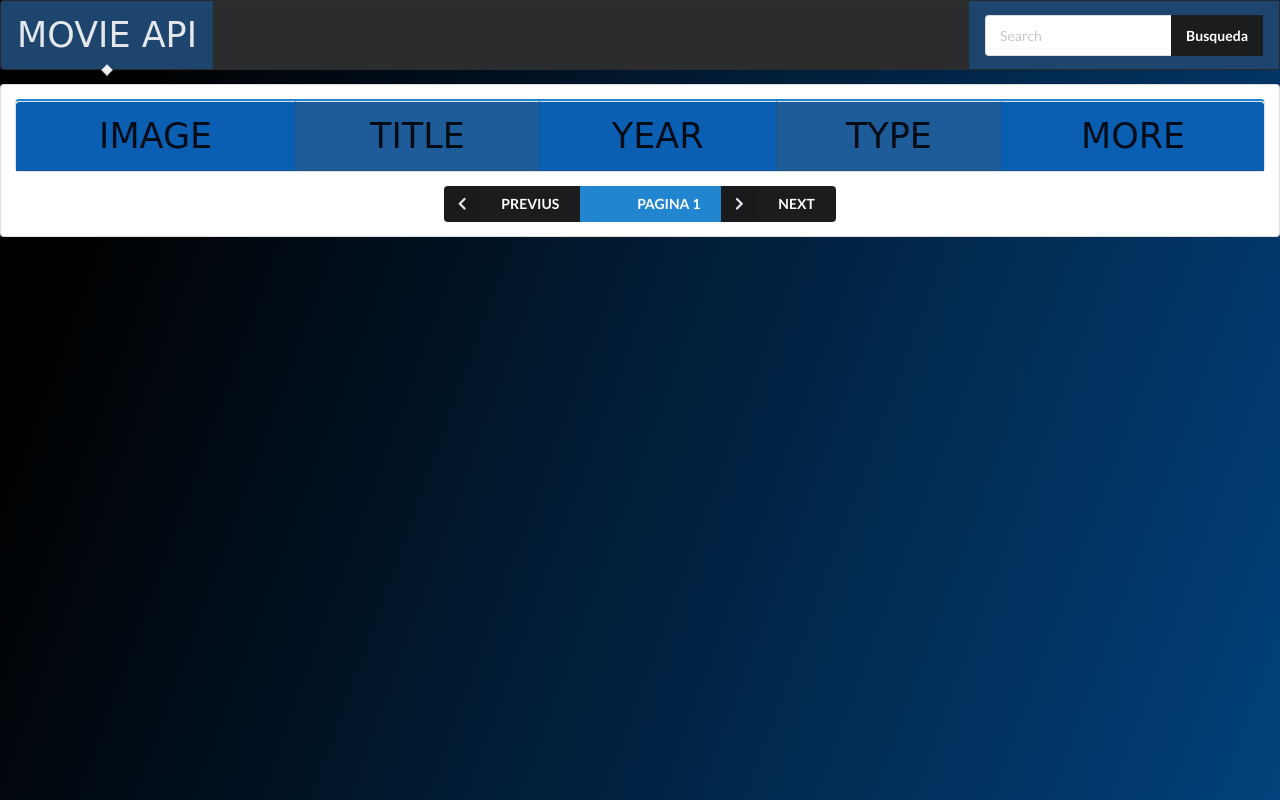
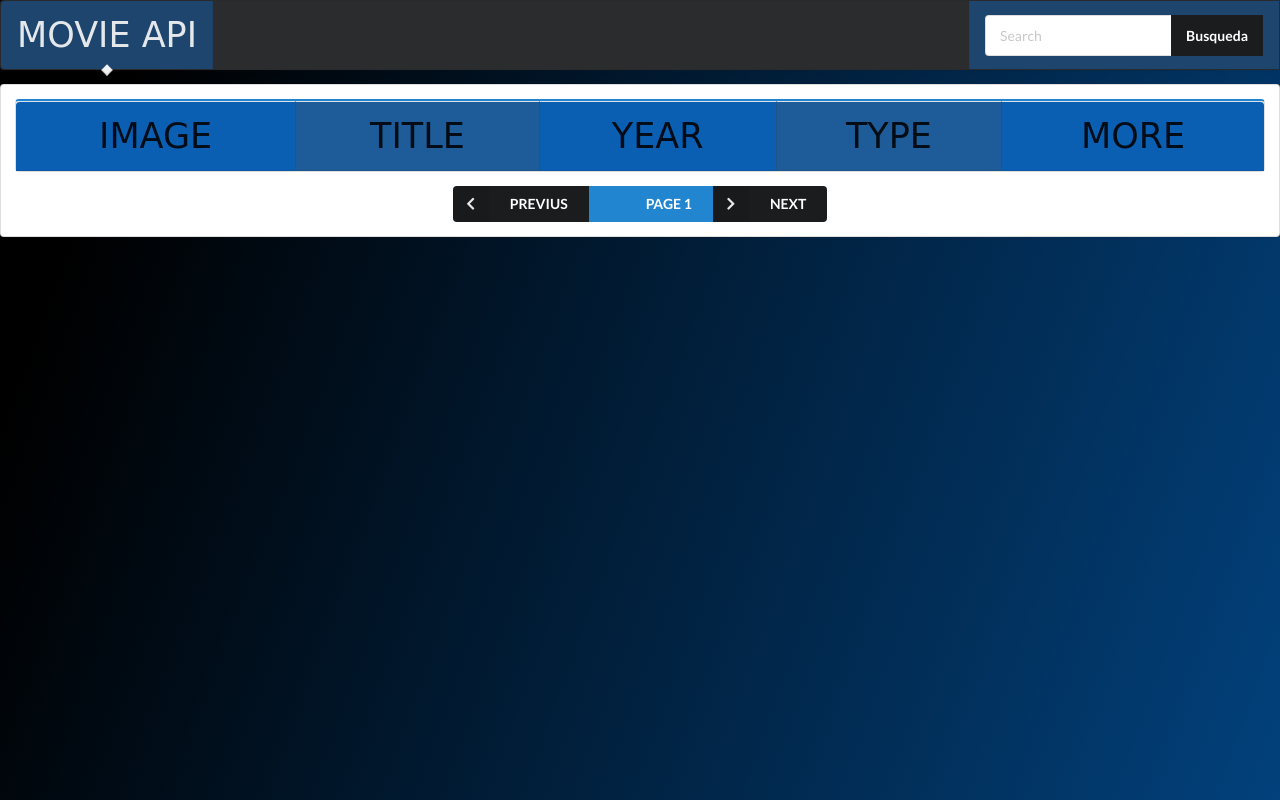
Before and after one commit to JhonaOch/APIS, a plain HTML site: page index.html in a window 1280 px wide. Drawn offline with nearby package versions, Linux system fonts and the light colour scheme.

Commit message:
Correciones

```diff
--- a/index.html
+++ b/index.html
@@ -112,7 +112,7 @@
 
                     <button class="ui labeled icon button blue left chevron icon" id="numPagina">
 
-                        PAGINA 1
+                        PAGE 1
                     </button>
 
                     <button class="ui labeled icon button black"  onclick="siguiente(+1)" >
```
